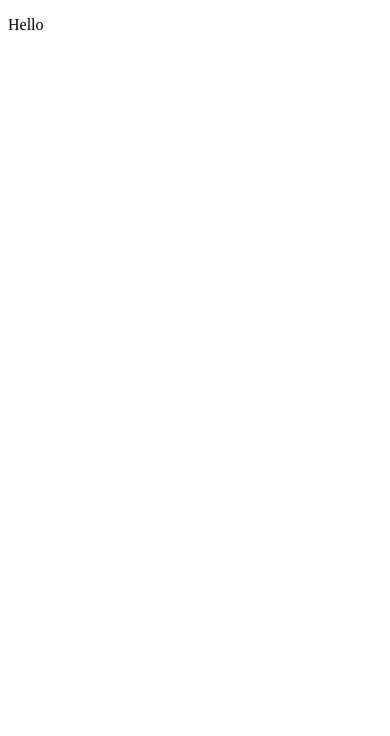
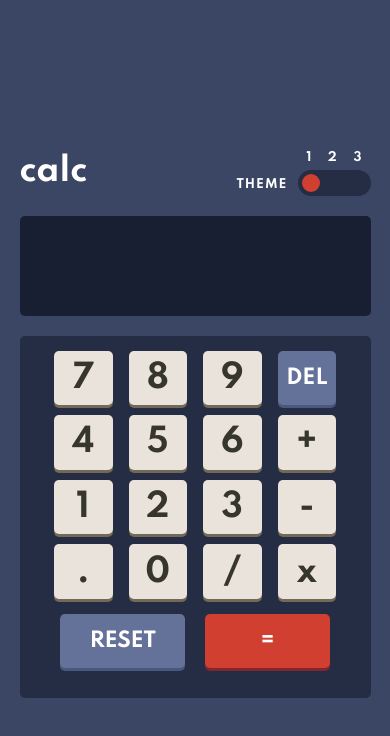
Before and after one commit to Bel1Vuk/Week6task, a plain HTML site: page index.html in a window 390 px wide. Drawn offline with Linux system fonts and the light colour scheme.

Commit message:
dev commit

```diff
--- a/index.html
+++ b/index.html
@@ -1,12 +1,67 @@
 <!DOCTYPE html>
 <html lang="en">
 <head>
-    <meta charset="UTF-8">
-    <meta http-equiv="X-UA-Compatible" content="IE=edge">
-    <meta name="viewport" content="width=device-width, initial-scale=1.0">
-    <title>Week6</title>
+  <meta charset="UTF-8">
+  <meta name="viewport" content="width=device-width, initial-scale=1.0">
+  <link rel="preconnect" href="https://fonts.googleapis.com">
+<link rel="preconnect" href="https://fonts.gstatic.com" crossorigin>
+<link href="https://fonts.googleapis.com/css2?family=Spartan:wght@700&display=swap" rel="stylesheet">
+  <link rel="icon" type="image/png" sizes="32x32" href="./images/favicon-32x32.png">
+  <title>Insert Title Here</title>
+  <link rel="stylesheet" href="main.css">
 </head>
 <body>
-    <p class="hello">Hello</p>
+
+  <div class="background theme1 theme2 theme3" id="random">
+    <div class="header">
+      <h1 class="headder__logo">calc</h1>
+      <div class="header__theme" >
+        <p class="headder__text">THEME</p>
+        <div class="theme">
+          <div class="theme__number"><p>1</p><p>2</p><p>3</p></div>
+        <div class="theme__button" onclick="toggleTheme()">
+          <div id="theme__change"></div>
+        </div>
+      </div>
+
+
+      </div>
+    </div>
+    <div class="screen">
+      <div data-previous-operand class="previous-operand"></div>
+      <div data-current-operand class="current-operand"></div>
+      <div data-display class="display"></div>
+    </div>
+
+    <div class="buttons">
+      <div class="buttons__size1">
+        <button class="size1" data-number>7</button>
+        <button class="size1" data-number>8</button>
+        <button class="size1" data-number>9</button>
+        <button class="size1 button__color2" data-delete>DEL</button>
+        <button class="size1" data-number>4</button>
+        <button class="size1" data-number>5</button>
+        <button class="size1" data-number>6</button>
+        <button class="size1" data-operation>+</button>
+        <button class="size1" data-number>1</button>
+        <button class="size1" data-number>2</button>
+        <button class="size1" data-number>3</button>
+        <button class="size1" data-operation>-</button>
+        <button class="size1" data-number>.</button>
+        <button class="size1" data-number>0</button>
+        <button class="size1" data-operation>/</button>
+        <button class="size1" data-operation>x</button>
+      </div>
+      <div class="buttons__size2">
+        <button class="size2 button__color2" data-clear>RESET</button>
+        <button class="size2 button__color3" data-equals>=</button>
+      </div>
+    </div>
+
+
+  </div>
+
+
 </body>
+<script src="main1.js"></script>
 </html>
--- /dev/null
+++ b/main.css
@@ -0,0 +1,348 @@
+*{
+    margin: 0;
+    padding: 0;
+    box-sizing: border-box;
+
+}
+.theme3{
+    --background-color :#17062A;
+    --primary-color :  #1E0936;
+    --secondary-color:#1E0936;
+    --button-color1:#331C4D;
+    --button-color2:#8631AF;
+    --button-color3: #93FFF8;
+    --text-color:#FFE53D;
+    --text-color-second:#FFE53D;
+    --button-shadow:hsla(273, 66%, 41%, 0.582);
+    --button-shadow2:hsla(288, 100%, 54%, 0.801);
+    --button-shadow3:hsla(180, 100%, 49%, 0.952);
+    --text-color-button3:#1A2327;
+    --text-color-button2:#FFFFFF;
+
+}
+.theme2{
+    --background-color :#E6E6E6;
+    --primary-color :#EEEEEE ;
+    --secondary-color:#D2CDCD;
+    --button-color1:#E5E4E1;
+    --button-color2:#378187;
+    --button-color3: #C85402;
+    --text-color:#36362C;
+
+    --text-color-second:#36362C;
+    --button-shadow:hsla(40, 30%, 54%, 0.582);
+    --button-shadow2:hsla(226, 30%, 54%, 0.582);
+    --button-shadow3:hsla(0, 72%, 45%, 0.582);
+    --text-color-button3:#FFFFFF;
+    --text-color-button2:#FFFFFF;
+
+}
+.theme1{
+    --background-color :#3A4663;
+    --primary-color :  #242D44;
+    --secondary-color:#181F33;
+    --button-color1:#EAE3DC;
+    --button-color2:#647198;
+    --button-color3: #D03F2F;
+    --text-color:#36362C;
+
+    --text-color-second:#FFFFFF;
+    --button-shadow:hsla(40, 30%, 54%, 0.582);
+    --button-shadow2:hsla(226, 30%, 54%, 0.582);
+    --button-shadow3:hsla(0, 72%, 45%, 0.582);
+    --text-color-button3:#FFFFFF;
+    --text-color-button2:#FFFFFF;
+}
+.background{
+    background-color: var(--background-color);
+    width: 100vw;
+    height: 100vh;
+    display: flex;
+    flex-direction: column;
+    justify-content: center;
+    align-items: center;
+}
+.header{
+    max-width: 550px;
+
+    width: 50%;
+    height: 50px;
+    display: flex;
+    justify-content: space-between;
+    align-items: center;
+
+}
+.headder__logo{
+    font-family: 'Spartan', sans-serif;
+    font-style: normal;
+    font-weight: bold;
+    font-size: 32px;
+    line-height: 36px;
+    color: var( --text-color-second);
+}
+.header__theme{
+
+    display: flex;
+    align-items: flex-end;
+
+}
+.theme{
+    cursor: pointer;
+    display: flex;
+    flex-direction: column;
+    justify-content: center;
+    align-items: center;
+}
+.theme__number{
+
+    width: 73px;
+    height: 15px;
+
+    font-family: 'Spartan', sans-serif;
+    font-style: normal;
+    font-weight: bold;
+    font-size: 12px;
+    line-height: 13px;
+    color: var( --text-color-second);
+    width: 55px;
+    height: 15px;
+    display: flex;
+    justify-content: space-between;
+    align-items: center;
+    margin-bottom: 5px;
+}
+.theme__button{
+    margin-bottom: -5px;
+    width: 73px;
+    height: 26px;
+    border-radius: 50px ;
+    background-color: var(--primary-color);
+    cursor: pointer;
+
+}
+#theme__change{
+    color: var( --text-color-second);
+    transform: translateX(0px);
+    width: 18px;
+    height: 18px;
+    border-radius: 50%;
+    background-color: var(--button-color3);
+    margin-top: 4px;
+    margin-left: 4px;
+    margin-right: 4px;
+    transition: 0.3s;
+
+
+
+}
+
+.screen{
+
+
+    display: flex;
+    justify-content: flex-end;
+}
+.previous-operand{
+    display: none;
+}
+.current-operand{
+    display: none;
+}
+.display{
+    margin-right: 10px;
+    width: 400px;
+    height: 100px;
+    color: var( --text-color-second);
+    display: flex;
+    justify-content: flex-end;
+    align-items: center;
+    font-family: 'Spartan', sans-serif;
+    font-style: normal;
+    font-weight: bold;
+    font-size: 48px;
+    line-height: 54px;
+    text-align: right;
+    letter-spacing: -0.8px;
+}
+.headder__text{
+    color: var( --text-color-second);
+    font-family: 'Spartan', sans-serif;
+    font-style: normal;
+    font-weight: bold;
+    font-size: 12px;
+    line-height: 13px;
+    text-align: center;
+    letter-spacing: 1px;
+    margin-right: 10px;
+}
+.screen{
+    max-width: 550px;
+    width: 50%;
+    height: 100px;
+    background-color: var(--secondary-color);
+    margin-top: 20px;
+    border-radius: 5px;
+
+}
+.output{
+    font-family: 'Spartan', sans-serif;
+    font-style: normal;
+    font-weight: bold;
+    font-size: 48px;
+    line-height: 54px;
+    text-align: right;
+    letter-spacing: -0.8px;
+    color: var(--text-color-second);
+}
+
+.buttons{
+    border-radius: 5px;
+    width: 50%;
+    max-width: 550px;
+    height: 60%;
+    display: flex;
+    justify-content: center;
+    align-items: center;
+    flex-direction: column;
+    margin-top: 20px;
+    background-color: var(--primary-color);
+    font-family: 'Spartan', sans-serif;
+    font-style: normal;
+    font-weight: bold;
+    font-size: 32px;
+    line-height: 36px;
+
+    display: flex;
+    align-items: center;
+    text-align: center;
+    letter-spacing: -0.533333px;
+}
+
+.buttons__size1{
+
+    width: 100%;
+    display: flex;
+    flex-wrap: wrap;
+    justify-content: center;
+    align-items: center;
+}
+.size1{
+    cursor: pointer;
+    background-color: var(--button-color1);
+    color:var(--text-color);
+
+    font-family: 'Spartan', sans-serif;
+    font-style: normal;
+    font-weight: bold;
+    font-size: 32px;
+    line-height: 36px;
+    display: flex;
+    justify-content: center;
+    align-items: center;
+    width: 18%;
+    height: 60px;
+    margin: 10px;
+    margin-left: 13px;
+    margin-right: 13px;
+    border-radius: 5px;
+    border-color: transparent;
+    box-shadow: 0px 3px 0px var(--button-shadow);
+
+}
+
+.buttons__size2{
+    width: 100%;
+    display: flex;
+    justify-content: center;
+    align-items: center;
+}
+.size2{
+    cursor: pointer;
+    background-color: var(--button-color1);
+    font-family: 'Spartan', sans-serif;
+    font-style: normal;
+    font-weight: bold;
+    font-size: 20px;
+    line-height: 22px;
+    align-items: center;
+    text-align: center;
+    letter-spacing: -0.333333px;
+    width: 41%;
+    height: 60px;
+    margin: 10px;
+    border-radius: 5px;
+    border-color: transparent;
+}
+
+.button__color2{
+    font-size: 20px;
+    line-height: 22px;
+    background-color: var(--button-color2);
+    box-shadow: 0px 3px 0px var(--button-shadow2);
+    color: var(--text-color-button2);
+}
+.button__color3{
+    background-color: var(--button-color3);
+    box-shadow: 0px 3px 0px var(--button-shadow3);
+    color: var(--text-color-button3);
+}
+
+@media (max-width:880px){
+    .header{
+        width:90%;
+    }
+    .screen{
+        width: 90%;
+        font-size: 32px;
+    line-height: 36px;
+    }
+    .buttons{
+        width: 90%;
+     height: auto;
+     font-size: 28px;
+    line-height: 31px;
+    }
+
+    .size1{
+        width: 15vw;
+        height: 16vw;
+    }
+    .size1{
+
+        width: 12vw;
+        height: 13vw;
+    }
+    .buttons__size2{
+        margin-bottom: 20px;
+    }
+    .buttons__size2{
+        margin-left: 20px;
+        margin-right: 20px;
+    }
+    .size2{
+
+        height: 16vw;
+    }
+
+
+
+}
+
+@media (max-width:700px){
+    .size2{
+        width: 32vw;
+        height: 14vw;
+    }
+    .size1{
+
+        width: 15vw;
+        height: 14vw;
+        margin: 5px;
+        margin-left: 8px;
+        margin-right: 8px;
+    }
+    .buttons__size1{
+        margin-top: 10px;
+    }
+
+}
--- /dev/null
+++ b/main1.js
@@ -0,0 +1,191 @@
+class Calculator {
+    constructor(previousOperandTextElement, currentOperandTextElement, display) {
+      this.previousOperandTextElement = previousOperandTextElement
+      this.currentOperandTextElement = currentOperandTextElement
+      this.display = display
+      this.clear()
+    }
+
+    clear() {
+      this.currentOperand = ''
+      this.previousOperand = ''
+      this.displayText = ''
+      this.operation = undefined
+    }
+
+    delete() {
+      this.currentOperand = this.currentOperand.toString().slice(0, -1)
+      this.displayText = this.currentOperand.toString() + this.previousOperand.toString()
+    }
+
+    appendNumber(number) {
+      if (number === '.' && this.currentOperand.includes('.')) return
+      this.currentOperand = this.currentOperand.toString() + number.toString()
+      this.displayText =  this.previousOperand.toString() + this.currentOperand.toString()
+    }
+
+    chooseOperation(operation) {
+      if (this.currentOperand === '') return
+      if (this.previousOperand !== '') {
+        this.compute()
+      }
+      this.operation = operation
+      this.previousOperand = this.currentOperand
+      this.currentOperand = ''
+      this.displayText =  this.previousOperand.toString() + this.currentOperand.toString()
+    }
+  ////////////////////////////////////////////////////////////
+    compute() {
+      let computation
+      const prev = parseFloat(this.previousOperand)
+      const current = parseFloat(this.currentOperand)
+      if (isNaN(prev) || isNaN(current)) return
+      switch (this.operation) {
+        case '+':
+          computation = prev + current
+          break
+        case '-':
+          computation = prev - current
+          break
+        case 'x':
+          computation = prev * current
+          break
+        case '/':
+          computation = prev / current
+          break
+        default:
+          return
+      }
+      this.currentOperand = computation
+      this.operation = undefined
+      this.previousOperand = ''
+      this.displayText =  this.previousOperand.toString() + this.currentOperand.toString()
+    }
+
+    getDisplayNumber(number) {
+      const stringNumber = number.toString()
+      const integerDigits = parseFloat(stringNumber.split('.')[0])
+      const decimalDigits = stringNumber.split('.')[1]
+      let integerDisplay
+      if (isNaN(integerDigits)) {
+        integerDisplay = ''
+      } else {
+        integerDisplay = integerDigits.toLocaleString('en', { maximumFractionDigits: 0 })
+      }
+      if (decimalDigits != null) {
+        return `${integerDisplay}.${decimalDigits}`
+      } else {
+        return integerDisplay
+      }
+    }
+
+    updateDisplay() {
+
+      this.currentOperandTextElement =
+        this.getDisplayNumber(this.currentOperand)
+      if (this.operation != null) {
+        this.previousOperandTextElement =
+          `${this.getDisplayNumber(this.previousOperand)} ${this.operation}`
+          this.display.innerText = this.previousOperandTextElement +" "+ this.getDisplayNumber(this.currentOperand)
+      } else {
+        this.previousOperandTextElement = ''
+        this.display.innerText = this.previousOperandTextElement +" "+ this.getDisplayNumber(this.currentOperand)
+      }
+    //   this.display.innerText =this.getDisplayNumber(this.currentOperand)  //this.previousOperandTextElement + this.currentOperandTextElement
+    }
+  }
+
+
+  const numberButtons = document.querySelectorAll('[data-number]')
+  const operationButtons = document.querySelectorAll('[data-operation]')
+  const equalsButton = document.querySelector('[data-equals]')
+  const deleteButton = document.querySelector('[data-delete]')
+  const allClearButton = document.querySelector('[data-clear]')
+  const previousOperandTextElement = document.querySelector('[data-previous-operand]')
+  const currentOperandTextElement = document.querySelector('[data-current-operand]')
+  const display = document.querySelector('[data-display]')
+
+  const calculator = new Calculator(previousOperandTextElement, currentOperandTextElement, display)
+
+  numberButtons.forEach(button => {
+    button.addEventListener('click', () => {
+      calculator.appendNumber(button.innerText)
+      calculator.updateDisplay()
+    })
+  })
+
+  operationButtons.forEach(button => {
+    button.addEventListener('click', () => {
+      calculator.chooseOperation(button.innerText)
+      calculator.updateDisplay()
+    })
+  })
+
+  equalsButton.addEventListener('click', button => {
+    calculator.compute()
+    calculator.updateDisplay()
+  })
+
+  allClearButton.addEventListener('click', button => {
+    calculator.clear()
+    calculator.updateDisplay()
+  })
+
+  deleteButton.addEventListener('click', button => {
+    calculator.delete()
+    calculator.updateDisplay()
+  })
+
+  var theme__class = document.getElementById("random");
+  theme__class.classList.toggle("theme2");
+  theme__class.classList.toggle("theme3");
+
+  function toggleTheme(){
+      var theme__class = document.getElementById("random");
+    var toggle_theme = document.getElementById("theme__change");
+    var change_number;
+    if(theme__class.classList.contains("theme1")){
+    theme__class.classList.toggle("theme1");
+    theme__class.classList.toggle("theme2");
+    document.getElementById("theme__change").style.transform = "translateX(23px)";
+}else if(theme__class.classList.contains("theme2")){
+    theme__class.classList.toggle("theme2");
+    theme__class.classList.toggle("theme3");
+    document.getElementById("theme__change").style.transform = "translateX(45px)";
+
+}else{
+    theme__class.classList.toggle("theme3");
+    theme__class.classList.toggle("theme1");
+    document.getElementById("theme__change").style.transform = "translateX(0px)";
+}
+
+
+
+
+    //   var toggle = document.getElementById("theme__change");
+    //   if (toggle.color == "white"){
+    //     document.getElementById("theme__change").style.cssText` color:"blue";`;
+    //   } else{
+    //   if(toggle == "color:blue;"){
+    //     document.getElementById("theme__change").style.cssText` color:"pink";`
+    //   }else{
+    //   if(toggle == "color:pink"){
+    //     document.getElementById("theme__change").style.cssText` color:"white";`
+    //   }}
+//     }
+
+//   }
+//   function toggleTheme(){
+//     var toggle = document.getElementById("theme__change").getAttribute("style");
+//     if (toggle == "transform : translateX(0px);"){
+//       document.getElementById("theme__change").style.transform = "translateX(23px)";
+//     } else{
+//     if(toggle == "transform : translateX(23px);"){
+//       document.getElementById("theme__change").style.transform= "translateX(45px)";
+//     }else{
+//     if(toggle == "transform : translateX(45px);"){
+//       document.getElementById("theme__change").style.transform= "translateX(0px)";
+//     }}
+//   }
+
+ }
```
Also changed, not shown: design/desktop-design-theme-1.jpg (added), design/desktop-design-theme-2.jpg (added), design/desktop-design-theme-3.jpg (added), design/desktop-preview.jpg (added), design/mobile-design-theme-1.jpg (added), design/mobile-design-theme-2.jpg (added), design/mobile-design-theme-3.jpg (added), images/favicon-32x32.png (added), 1 other file.
